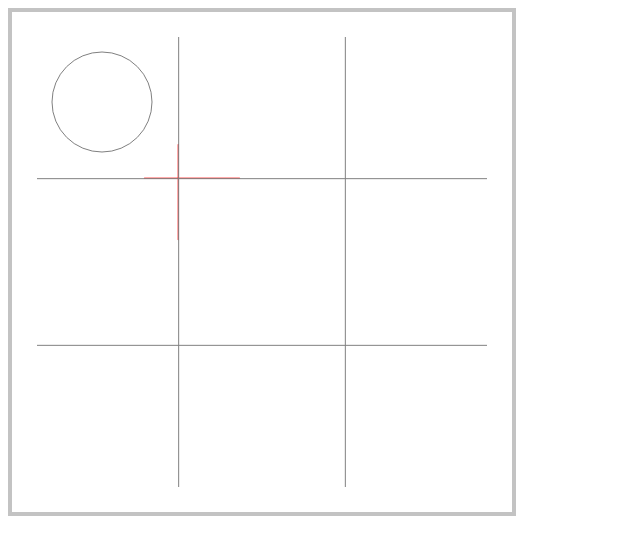
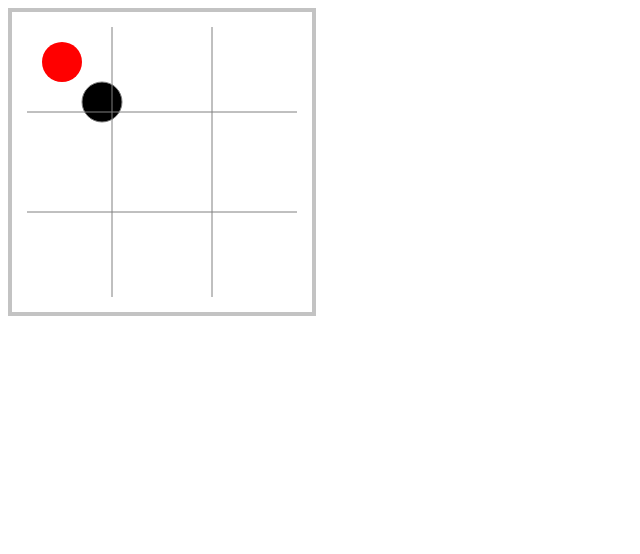
Before and after one commit to lucasdanielgeo/jogo-da-velha, a plain HTML site: page index.html in a window 1280 px wide. Shown: the whole page, without its empty margins (0-640 px from the left). Drawn offline with Linux system fonts and the light colour scheme.

Commit message:
update app.js

```diff
--- a/app.js
+++ b/app.js
@@ -1,8 +1,7 @@
 /** @type {CanvasRenderingContext2D} */
 const canvas = document.getElementById("myCanvas");
-var canvasWidth = canvas.width
-var canvasHeight = canvas.height
-const ctx = document.getElementById('myCanvas').getContext('2d');
+const ctx = canvas.getContext('2d');
+canvas.width= 300; canvas.height = 300
 const gameBoardAreaInputs = []
 
 function gameBoardArea() {
@@ -12,8 +11,7 @@ function gameBoardArea() {
             ctx.save();
             //ctx.fillStyle = 'rgb(' + (51 * i) + ', ' + (255 - 51 * i) + ', 255, .1 )';
             ctx.fillStyle = 'white'
-            ctx.translate(0 + j * canvasWidth / 3, 0 + i * canvasHeight / 3);
-            ctx.fillRect(0, 0, canvasWidth / 3 - 1, canvasHeight / 3 - 1);
+            ctx.translate(0 + j * canvas.width / 3, 0 + i * canvas.width / 3 - 1, canvas.height / 3 - 1);
             ctx.restore();
             gameBoardAreaInputs.push({j,i})
             array_area = [j, i]
@@ -24,15 +22,15 @@ function gameBoardArea() {
 
 const circles = [
     {
-      x: 180,
-      y: 180,
-      radius: 50,
+      x: canvas.width/3-canvas.width/6,
+      y: canvas.height/3-canvas.height/6,
+      radius: 20,
       color: 'rgb(255,0,0)'
     },
     {
       x: 90,
       y: 90,
-      radius: 50,
+      radius: 20,
       color: 'rgb(0,0,0)'
     }
 ];
@@ -53,17 +51,17 @@ function printGameBoard() {
     let gameBoardStroke = document.getElementById('myCanvas').getContext('2d');
     gameBoardStroke.strokeStyle = "gray";
 
-    gameBoardStroke.moveTo(canvasWidth / 3, canvasHeight * 0.05);
-    gameBoardStroke.lineTo(canvasWidth / 3, canvasHeight * 0.95);
+    gameBoardStroke.moveTo(canvas.width / 3, canvas.height * 0.05);
+    gameBoardStroke.lineTo(canvas.width / 3, canvas.height * 0.95);
 
-    gameBoardStroke.moveTo((canvasWidth / 3) + canvasWidth / 3, canvasHeight * 0.05);
-    gameBoardStroke.lineTo((canvasWidth / 3) + canvasWidth / 3, canvasHeight * 0.95);
+    gameBoardStroke.moveTo((canvas.width / 3) + canvas.width / 3, canvas.height * 0.05);
+    gameBoardStroke.lineTo((canvas.width / 3) + canvas.width / 3, canvas.height * 0.95);
 
-    gameBoardStroke.moveTo(canvasWidth * 0.05, canvasHeight / 3);
-    gameBoardStroke.lineTo(canvasWidth * 0.95, canvasHeight / 3);
+    gameBoardStroke.moveTo(canvas.width * 0.05, canvas.height / 3);
+    gameBoardStroke.lineTo(canvas.width * 0.95, canvas.height / 3);
 
-    gameBoardStroke.moveTo(canvasWidth * 0.95, (canvasHeight / 3) + canvasHeight / 3);
-    gameBoardStroke.lineTo(canvasWidth * 0.05, (canvasHeight / 3) + canvasHeight / 3);
+    gameBoardStroke.moveTo(canvas.width * 0.95, (canvas.height / 3) + canvas.height / 3);
+    gameBoardStroke.lineTo(canvas.width * 0.05, (canvas.height / 3) + canvas.height / 3);
     gameBoardStroke.stroke()
 }
 printGameBoard()
--- a/index.html
+++ b/index.html
@@ -3,10 +3,11 @@
 <head>
     <meta charset="UTF-8">
     <meta name="viewport" content="width=device-width, initial-scale=1.0">
+    <script src="https://cdn.jsdelivr.net/npm/cep-promise/dist/cep-promise.min.js"></script>
     <title>Jogo-da-Velha</title>
 </head>
 <body>
-    <canvas id="myCanvas" width="500" height="500" style="border:4px solid #c3c3c3"> Your broser does not support the canvas element. </canvas>
+    <canvas id="myCanvas" style="border:4px solid #c3c3c3"> Your broser does not support the canvas element. </canvas>
 
     <script src="app.js"></script>
 </body>
```
Also changed, not shown: canvas.js (deleted), printGameBoard.js (deleted).
